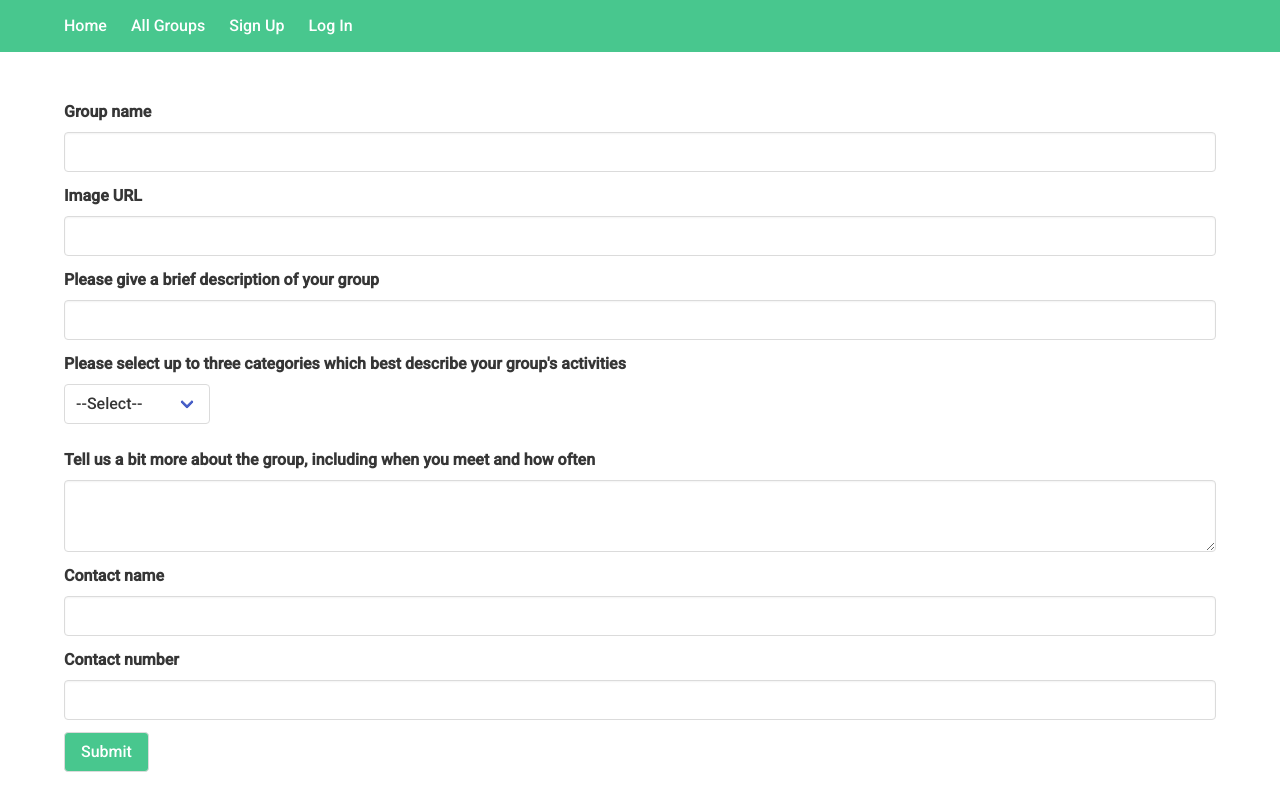
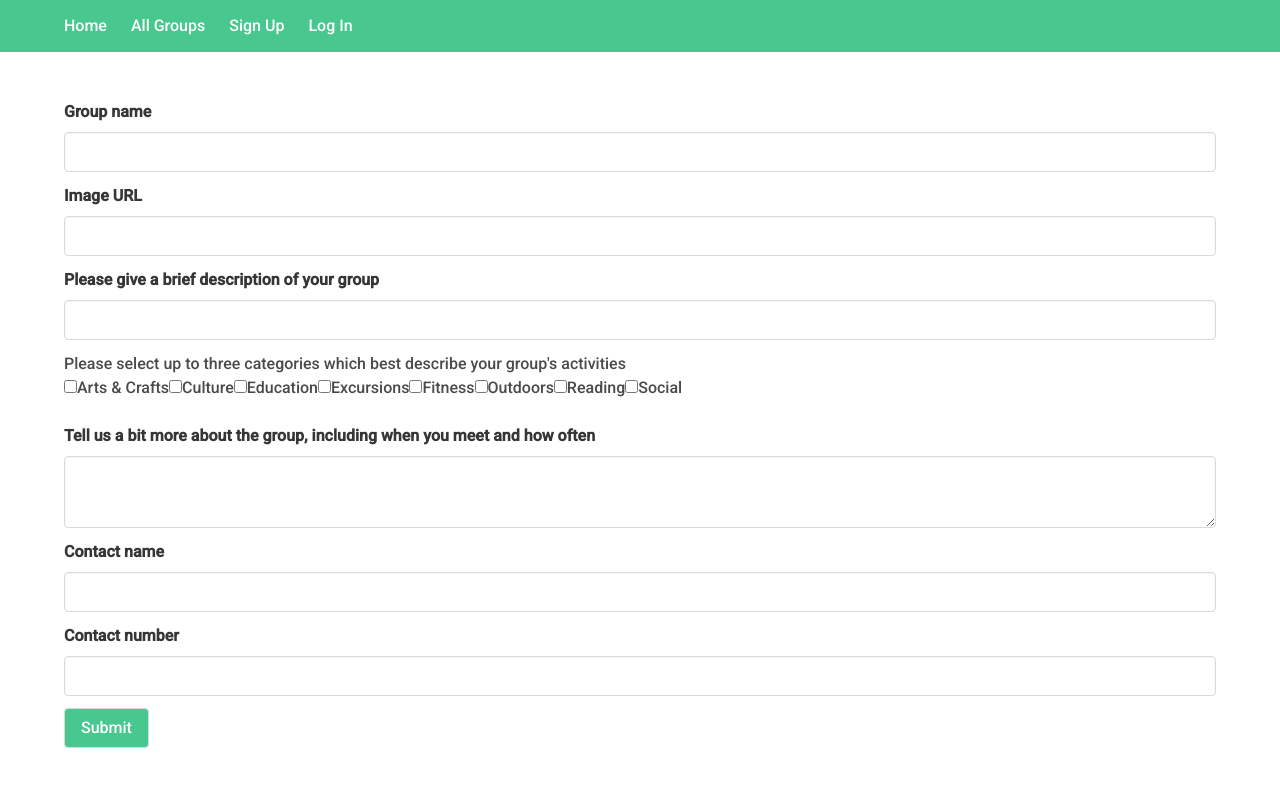
Before and after one commit to CatherineBrett/project-4-frontend, a React (Vite) app: page /add-group in a window 1280 px wide. Shown: the top 810 px of the page. Built offline with nearby package versions, Linux system fonts and the light colour scheme; no server answers.

Commit message:
Replaces categories dropdown with checkboxes

```diff
--- a/src/components/AddGroup.tsx
+++ b/src/components/AddGroup.tsx
@@ -21,7 +21,10 @@ function AddGroup() {
     const newFormData = structuredClone(formData);
     if (fieldName === "categories") {
       if (newFormData[fieldName as keyof typeof formData].length < 4) {
-        newFormData[fieldName as keyof typeof formData] = [...newFormData[fieldName as keyof typeof formData], e.target.value]
+        newFormData[fieldName as keyof typeof formData] = [
+          ...newFormData[fieldName as keyof typeof formData],
+          e.target.value,
+        ];
       }
     } else {
       newFormData[fieldName as keyof typeof formData] = e.target.value;
@@ -43,10 +46,13 @@ function AddGroup() {
       <div className="container">
         <form onSubmit={handleSubmit}>
           <div className="field">
-            <label className="label">Group name</label>
+            <label htmlFor="name" className="label">
+              Group name
+            </label>
             <div className="control">
               <input
                 className="input"
+                id="name"
                 type="text"
                 name={"name"}
                 onChange={handleChange}
@@ -55,10 +61,13 @@ function AddGroup() {
             </div>
           </div>
           <div className="field">
-            <label className="label">Image URL</label>
+            <label htmlFor="image" className="label">
+              Image URL
+            </label>
             <div className="control">
               <input
                 className="input"
+                id="image"
                 type="text"
                 name={"image"}
                 onChange={handleChange}
@@ -67,12 +76,13 @@ function AddGroup() {
             </div>
           </div>
           <div className="field">
-            <label className="label">
+            <label htmlFor="brief_desc" className="label">
               Please give a brief description of your group
             </label>
             <div className="control">
               <input
                 className="input"
+                id="brief_desc"
                 type="text"
                 name={"brief_desc"}
                 maxLength={30}
@@ -85,38 +95,54 @@ function AddGroup() {
           so that this question can be submitted along with the other data on the form (the group model doesn't
           know about categories, which are part of a different many-to-many relationship.) */}
           <div className="mb-5">
-            <label className="label">
+            <p>
               Please select up to three categories which best describe your
               group's activities
-            </label>
-            <div className="select">
-              <select
-                defaultValue={""}
-                onChange={handleChange}
-                name={"categories"}
-              >
-                <option value="" disabled>
-                  --Select--
-                </option>
-                <option value="Arts & Crafts">Arts & Crafts</option>
-                <option value="Culture">Culture</option>
-                <option value="Education">Education</option>
-                <option value="Excursions">Excursions</option>
-                <option value="Fitness">Fitness</option>
-                <option value="Outdoors">Outdoors</option>
-                <option value="Reading">Reading</option>
-                <option value="Social">Social</option>
-              </select>
+            </p>
+            <div>
+              <label className="checkbox">
+                <input type="checkbox" value="Arts & Crafts" />
+                Arts & Crafts
+              </label>
+              <label className="checkbox">
+                <input type="checkbox" value="Culture" />
+                Culture
+              </label>
+              <label className="checkbox">
+                <input type="checkbox" value="Education" />
+                Education
+              </label>
+              <label className="checkbox">
+                <input type="checkbox" value="Excursions" />
+                Excursions
+              </label>
+              <label className="checkbox">
+                <input type="checkbox" value="Fitness" />
+                Fitness
+              </label>
+              <label className="checkbox">
+                <input type="checkbox" value="Outdoors" />
+                Outdoors
+              </label>
+              <label className="checkbox">
+                <input type="checkbox" value="Reading" />
+                Reading
+              </label>
+              <label className="checkbox">
+                <input type="checkbox" value="Social" />
+                Social
+              </label>
             </div>
           </div>
           <div className="field">
-            <label className="label">
+            <label htmlFor="full_desc" className="label">
               Tell us a bit more about the group, including when you meet and
               how often
             </label>
             <div className="control">
               <textarea
                 className="textarea"
+                id="full_desc"
                 rows={2}
                 name={"full_desc"}
                 maxLength={200}
@@ -126,10 +152,13 @@ function AddGroup() {
             </div>
           </div>
           <div className="field">
-            <label className="label">Contact name</label>
+            <label htmlFor="contact_name" className="label">
+              Contact name
+            </label>
             <div className="control">
               <input
                 className="input"
+                id="contact_name"
                 type="text"
                 name={"contact_name"}
                 onChange={handleChange}
@@ -138,10 +167,13 @@ function AddGroup() {
             </div>
           </div>
           <div className="field">
-            <label className="label">Contact number</label>
+            <label htmlFor="contact_number" className="label">
+              Contact number
+            </label>
             <div className="control">
               <input
                 className="input"
+                id="contact_number"
                 type="text"
                 name={"contact_number"}
                 onChange={handleChange}
```
